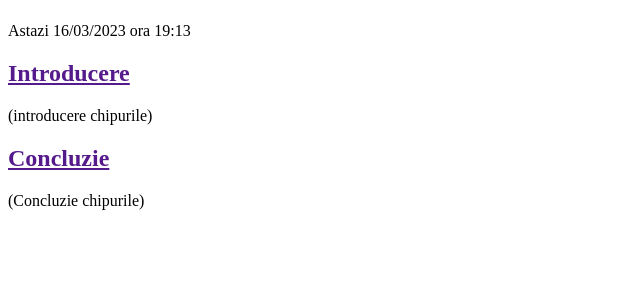
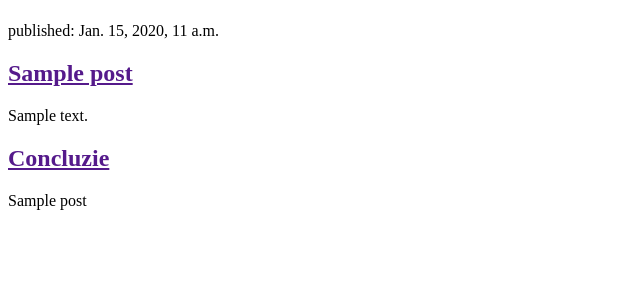
Before and after one commit to stefanvladu18/my-first-blog, a Django app: page / in a window 1280 px wide. Shown: the part 58-358 px from the top of the page, without its empty margins (0-640 px from the left). Run offline with Django 3.2, Linux system fonts and the light colour scheme; tables that the repository leaves empty hold one stand-in row (values such as "Sample post").

Commit message:
Modified templates to display posts from database.

```diff
--- a/blog/templates/blog/post_list.html
+++ b/blog/templates/blog/post_list.html
@@ -7,16 +7,18 @@
         <header>
             <h1><a href="/">Vladu Stefan Blog</a></h1>
         </header>
-
+        {% for post in posts %}
         <article>
-            <time>Astazi 16/03/2023 ora 19:13</time>
-            <h2><a href="">Introducere</a></h2>
-            <p>(introducere chipurile)</p>
+            <time>published: {{ post.published_date }}</time>
+            <h2><a href="">{{ post.title }}</a></h2>
+            <p>{{ post.text|linebreaksbr}}</p>
         </article>
-
+        {%endfor%}
         <article>
             <h2><a href="">Concluzie</a></h2>
-            <p>(Concluzie chipurile)</p>
+            <p>{% for post in posts %}
+                {{ post }}
+            {% endfor %}</p>
         </article>
     </body>
 </html>
--- a/blog/views.py
+++ b/blog/views.py
@@ -1,5 +1,7 @@
 from django.shortcuts import render
+from django.utils import timezone
+from .models import Post
+
 def post_list(request):
-    return render(request, 'blog/post_list.html',{})
-
-# Create your views here.
+    posts = Post.objects.filter(published_date__lte=timezone.now()).order_by('published_date')
+    return render(request, 'blog/post_list.html', {'posts': posts})
```
